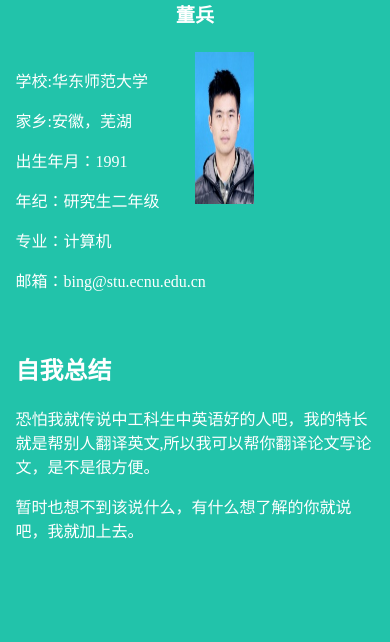
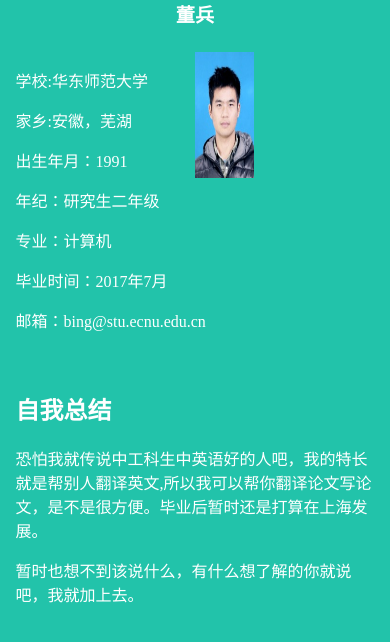
Before and after one commit to madneal/my-first-blog, a Django app: page /myself/ in a window 390 px wide. Shown: the part 16-658 px from the top of the page. Run offline with Django 3.2, Linux system fonts and the light colour scheme.

Commit message:
modify the graduate

```diff
--- a/blog/templates/blog/myself.html
+++ b/blog/templates/blog/myself.html
@@ -33,7 +33,7 @@
         @media screen and (max-width: 600px) {
             .log{
                 width: 15%;
-                height: 18%;
+                height: 15%;
             }
         }
     </style>
@@ -50,11 +50,12 @@
         <div id="birthdate"><p><label>出生年月：</label>1991</p></div>
         <div id="class"><p><label>年纪：</label>研究生二年级</p></div>
         <div id="major"><p><label>专业：</label>计算机</p></div>
+        <p><label>毕业时间：</label>2017年7月</p>
         <div id="email"><p><label>邮箱：</label>bing@stu.ecnu.edu.cn</p></div>
     </div>
     <div id="self-introduction">
         <p><h2>自我总结</h2>
-            恐怕我就传说中工科生中英语好的人吧，我的特长就是帮别人翻译英文,所以我可以帮你翻译论文写论文，是不是很方便。
+            恐怕我就传说中工科生中英语好的人吧，我的特长就是帮别人翻译英文,所以我可以帮你翻译论文写论文，是不是很方便。毕业后暂时还是打算在上海发展。
         </p>
         <p>
             暂时也想不到该说什么，有什么想了解的你就说吧，我就加上去。
```
